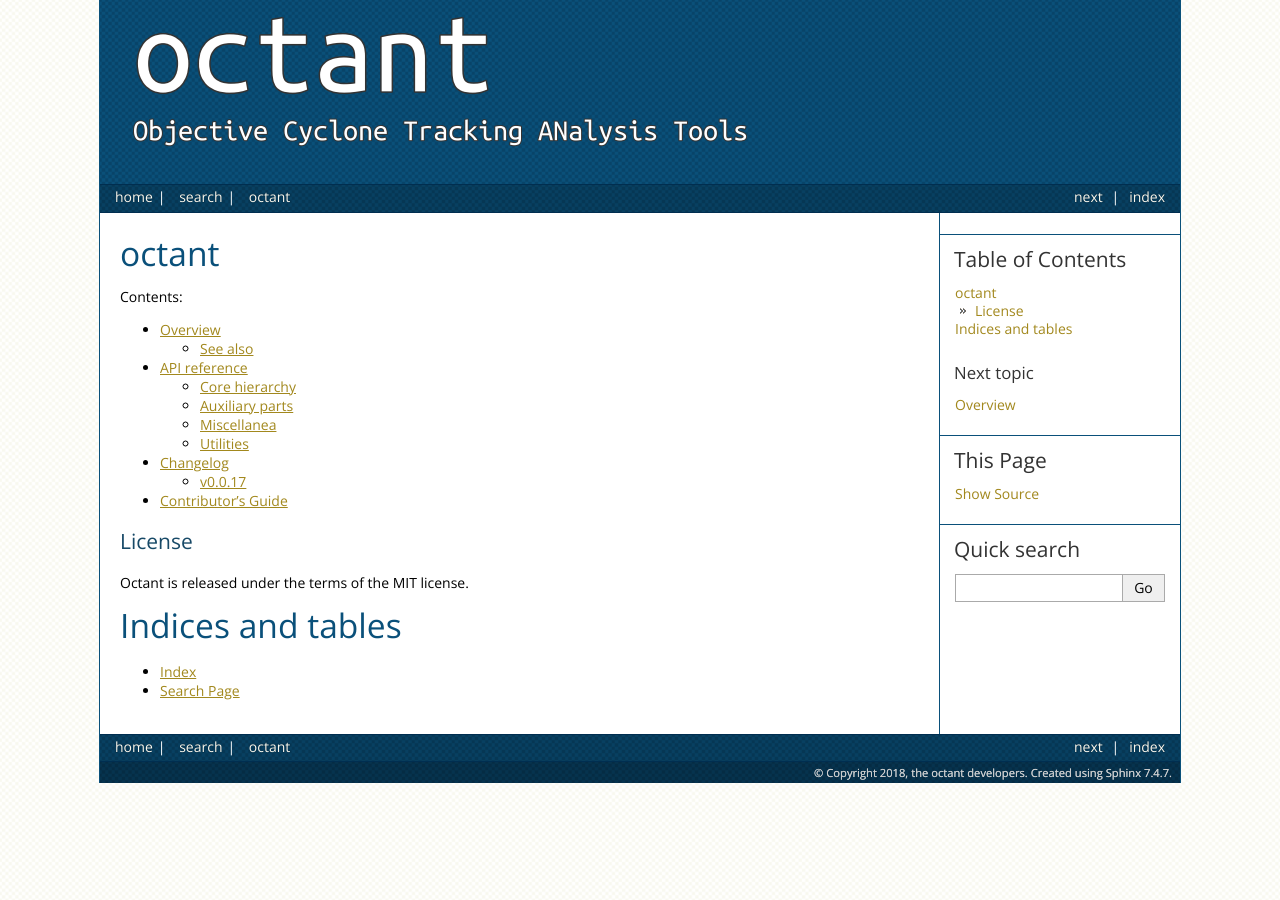
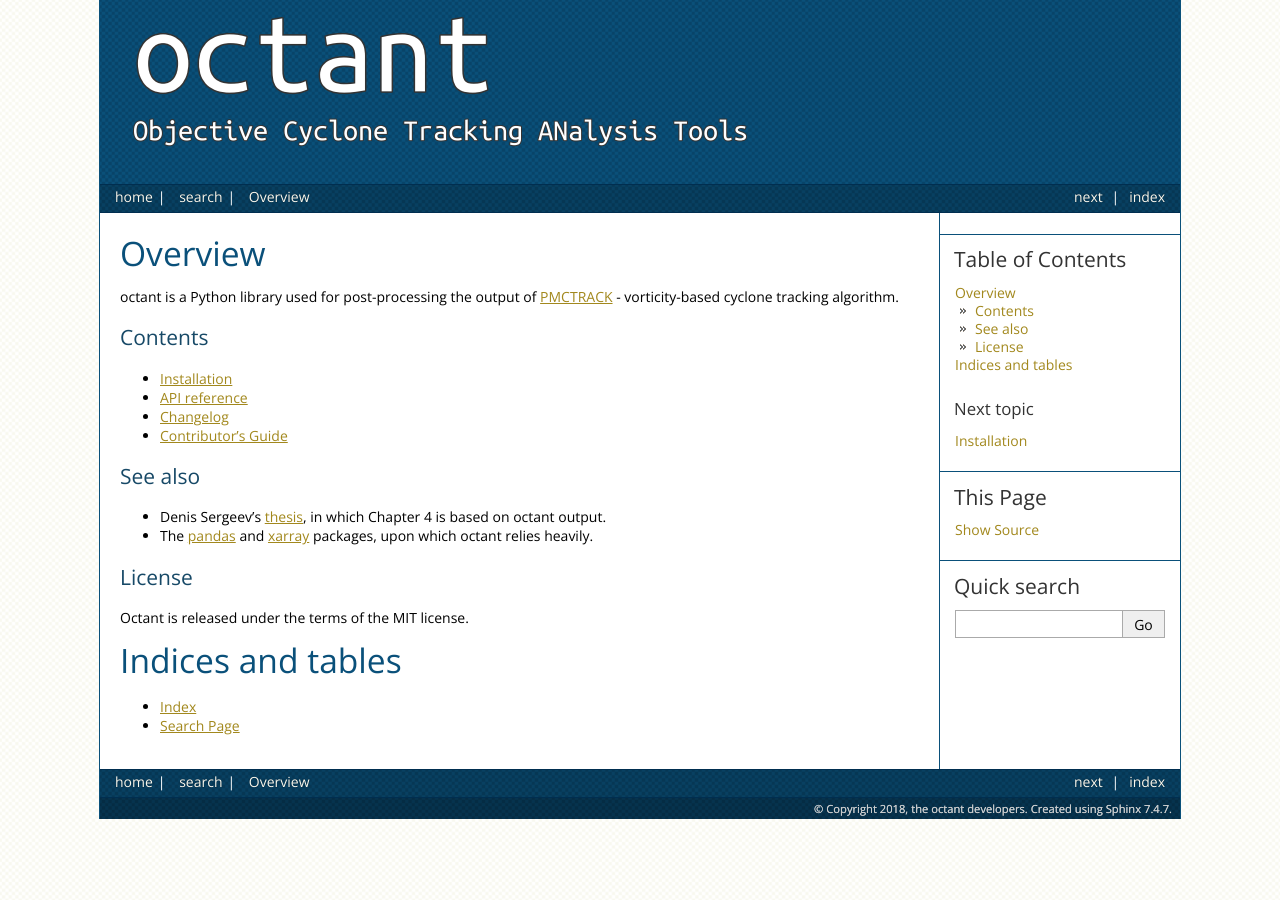
Before and after one commit to dennissergeev/octant, a Sphinx documentation site: the page built from docs/source/index.rst, in a window 1280 px wide. Built offline with Sphinx 7.4.7, drawn with Linux system fonts in a browser that asks for light colours; pages that are not in the unit, such as notebooks, are missing from menus.

Commit message:
reorganise docs source, add installation instructions

```diff
--- /dev/null
+++ b/docs/source/api/aux.rst
@@ -0,0 +1,3 @@
+Auxiliary parts
+===============
+.. autoclass:: octant.parts.TrackSettings
--- /dev/null
+++ b/docs/source/api/utils.rst
@@ -0,0 +1,5 @@
+Utilities
+=========
+Cythonised functions used by methods of :py:class:`octant.core.TrackRun`.
+
+.. autofunction:: octant.utils.great_circle
--- a/docs/source/conf.py
+++ b/docs/source/conf.py
@@ -216,17 +216,16 @@
 # nbsphinx linking
 examples_src_dir = '../../examples'
 examples_doc_dir = 'examples'
-examples_toctree = """
-.. toctree::
-   :maxdepth: 1"""
+examples_header = '_index_header_rst'
 
 for nb_f in glob(os.path.join(examples_doc_dir, '*.ipynb')):
     if os.path.islink(nb_f):
         os.unlink(nb_f)
 
-with open(os.path.join(examples_doc_dir, 'index.rst'), 'a') as fw:
-    fw.write(examples_toctree)
-    fw.write('\n\n')
+with open(os.path.join(examples_doc_dir, 'index.rst'), 'w') as fw:
+    with open(os.path.join(examples_doc_dir, examples_header), 'r') as fr:
+        fw.write(fr.read())
+    fw.write('\n')
     for nb_f in glob(os.path.join(examples_src_dir, '*.ipynb')):
         _bn = os.path.basename(nb_f)
         if _bn.startswith('Untitled'):
--- a/docs/source/index.rst
+++ b/docs/source/index.rst
@@ -1,21 +1,37 @@
-octant
-======
+Overview
+========
 
+octant is a Python library used for post-processing the output of `PMCTRACK`_ - vorticity-based cyclone tracking algorithm.
+
+.. _pmctrack: https://github.com/dennissergeev/pmctrack
+
+Contents
+--------
 .. toctree::
-   :maxdepth: 2
-   :caption: Contents:
+   :maxdepth: 1
    :glob:
 
-   overview
+   install
    examples/index.rst
-   api
+   api/index.rst
    changelog
    contributing
+
+
+See also
+--------
+
+- Denis Sergeev's `thesis`_, in which Chapter 4 is based on octant output.
+- The `pandas`_ and `xarray`_ packages, upon which octant relies heavily.
+
+.. _thesis: https://ueaeprints.uea.ac.uk/68204/
+.. _pandas:  https://pandas.pydata.org
+.. _xarray:  https://xarray.pydata.org
+
 
 License
 -------
 Octant is released under the terms of the MIT license.
-
 
 
 Indices and tables
```
Also changed, not shown: docs/source/api.rst (deleted, +0 -46 lines), docs/source/api/core.rst (added, +10 -0 lines), docs/source/api/index.rst (added, +22 -0 lines), docs/source/api/misc.rst (added, +7 -0 lines), docs/source/install.rst (added, +64 -0 lines), docs/source/overview.rst (deleted, +0 -20 lines), 2 other files.
